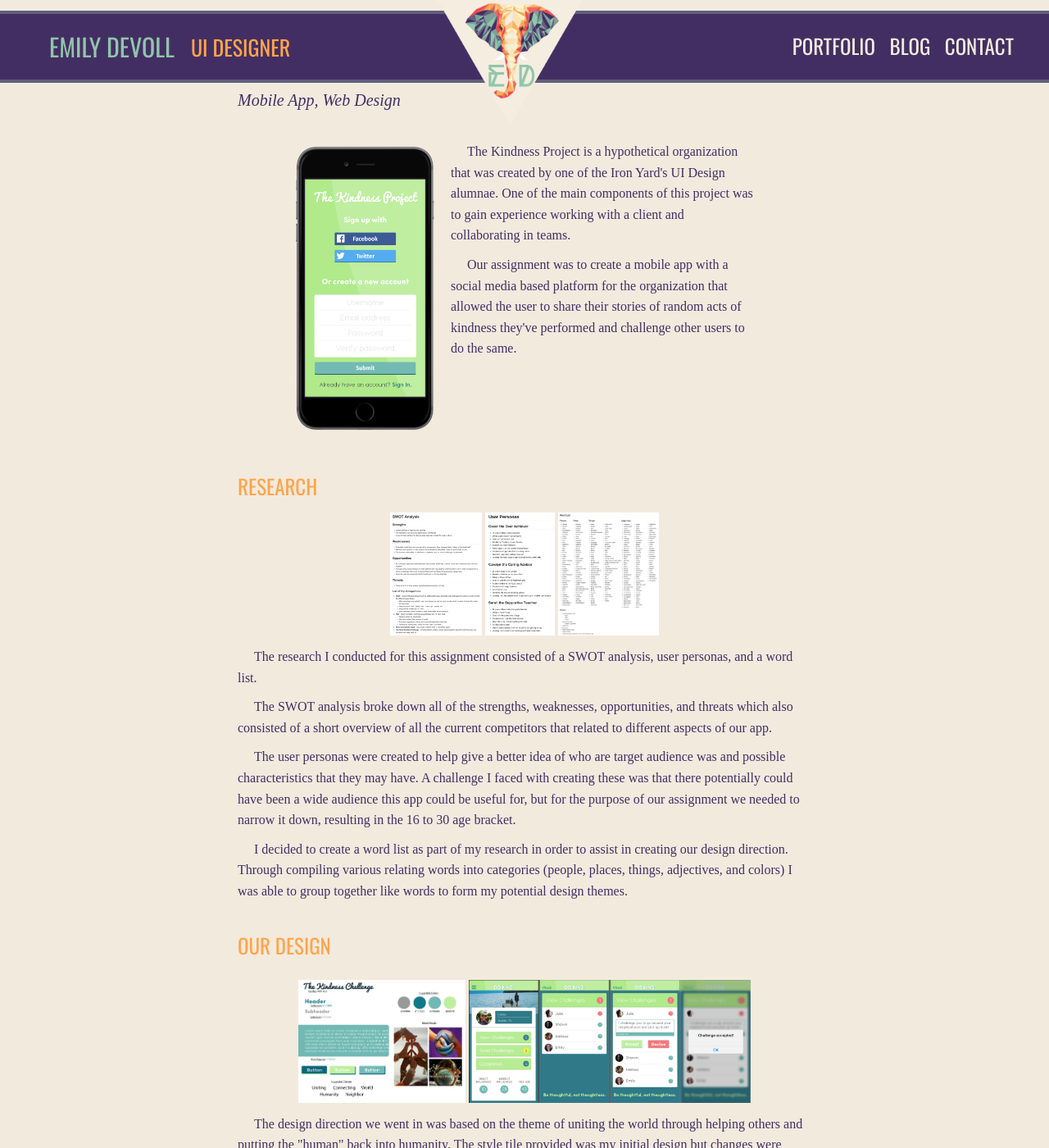
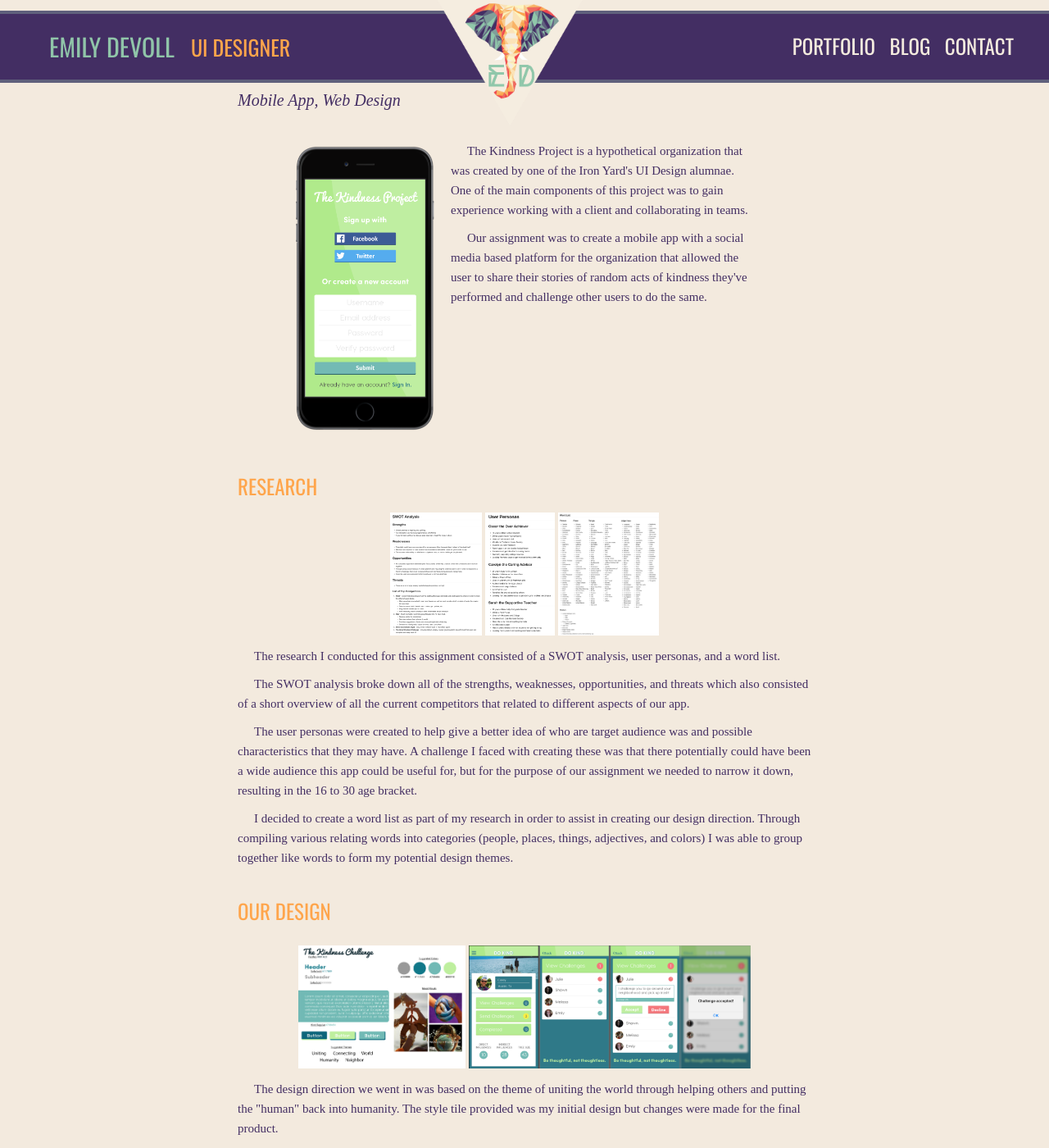
Before and after one commit to staceyatx/staceyatx-github.io, a Jekyll site: the page built from projects/kindness.html, in a window 1280 px wide and 1400 px high. Shown: the whole window at 82% size. Built offline with Jekyll 4.4.1, drawn with Linux system fonts in a browser that asks for light colours; nearby versions of some CDN libraries; some web fonts are replaced.

Commit message:
Changes made to small screen header

```diff
--- a/_sass/_kindness.scss
+++ b/_sass/_kindness.scss
@@ -21,7 +21,7 @@
     p {
           font-family: $paragraph-font;
           color: $purple;
-          font-size: 16px;
+          font-size: 15px;
           line-height: 160%;
           // max-width: 900px;
           margin: 0 auto;
--- a/css/main.scss
+++ b/css/main.scss
@@ -44,7 +44,7 @@
 	background-color: $purple;
 	border-bottom: 4px solid $light-purple;
 	border-top: 4px solid $light-purple;
-	height: 50px;
+	height: 45px;
 	width: 100%;
 
 	.container {
@@ -74,12 +74,12 @@
 
 		nav {
 			float: right;
-			padding: 16px 3px 20px 0;
+			padding: 15px 3px 20px 0;
 
 			a {
 				vertical-align: center;
 				font-family: $header-font;
-				font-size: 18px;
+				font-size: 16px;
 				text-transform: uppercase;
 				// padding: 20px 0;
 				text-decoration: none;
```
